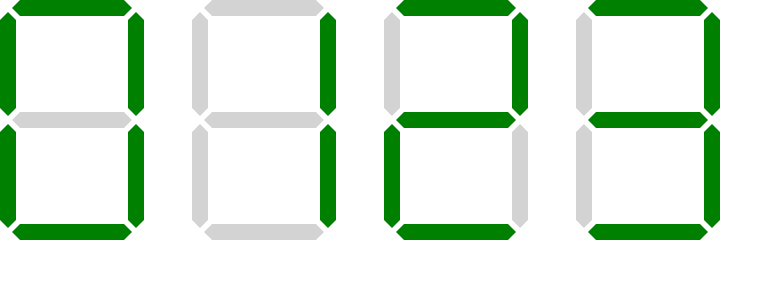
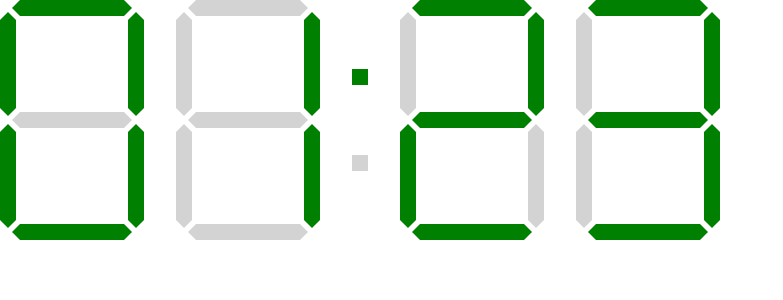
Before and after one commit to peterkrokhin/react-digital-watch, a React (Create React App) app: page / in a window 1280 px wide. Shown: the top 300 px of the page, without its empty margins (0-783 px from the left). Built offline with nearby package versions, Linux system fonts and the light colour scheme.

Commit message:
added points component

```diff
--- a/src/components/clockface/Clockface.tsx
+++ b/src/components/clockface/Clockface.tsx
@@ -1,4 +1,5 @@
 import { Digit } from "./digit/Digit";
+import { Points } from "./points/Points";
 import styles from './Clockface.module.css';
 
 export const Clockface = () => {
@@ -6,6 +7,7 @@ export const Clockface = () => {
         <div id={styles.clockface}>
             <Digit number={0}/>
             <Digit number={1}/>
+            <Points />
             <Digit number={2}/>
             <Digit number={3}/>
         </div>
--- /dev/null
+++ b/src/components/clockface/points/Points.module.css
@@ -0,0 +1,17 @@
+.points {
+    display: flex;
+    flex-direction: column;
+    justify-content: space-evenly;
+}
+
+.points .point.on {
+    background-color: green;
+    width: 2vmin;
+    height: 2vmin;
+}
+
+.points .point.off {
+    background-color: lightgray;
+    width: 2vmin;
+    height: 2vmin;
+}
--- /dev/null
+++ b/src/components/clockface/points/Points.tsx
@@ -0,0 +1,10 @@
+import styles from './Points.module.css';
+
+export const Points = () => {
+    return (
+        <div className={styles.points}>
+            <div className={`${styles.point} ${styles.on}`}></div>
+            <div className={`${styles.point} ${styles.off}`}></div>
+        </div>
+    );
+};
```
